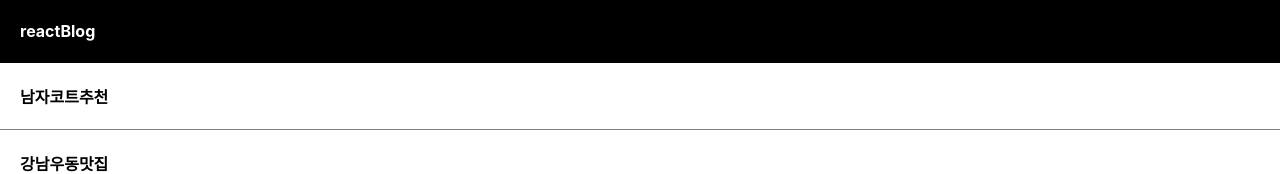
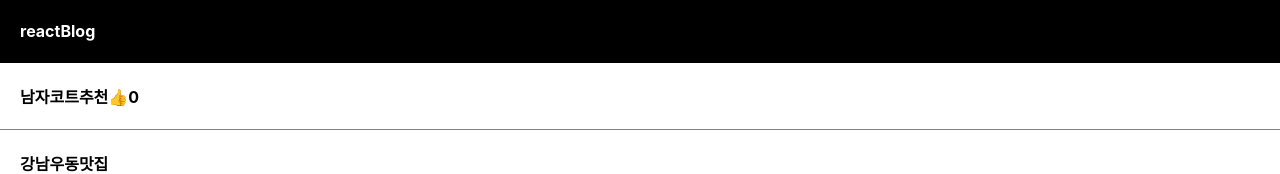
Before and after one commit to IAMISTP/react-blog, a React (Create React App) app: page / in a window 1280 px wide. Shown: the top 174 px of the page. Built offline with nearby package versions, Linux system fonts and the light colour scheme.

Commit message:
useState를 이용해서 좋아요버튼기능구현해보기

```diff
--- a/src/App.js
+++ b/src/App.js
@@ -1,3 +1,4 @@
+/* eslint-disable */
 import logo from "./logo.svg";
 import "./App.css";
 import { useState } from "react";
@@ -8,13 +9,21 @@ function App() {
     "강남우동맛집",
     "파이썬독학",
   ]);
+  let [goodCount, setGoodCount] = useState(0);
+  function goodEvent() {
+    setGoodCount(goodCount + 1);
+  }
   return (
     <div className="App">
       <div className="black-nav">
         <h4>reactBlog</h4>
       </div>
       <div className="list">
-        <h4>{title[0]}</h4>
+        <h4>
+          {title[0]}
+          <span onClick={goodEvent}>👍</span>
+          {goodCount}
+        </h4>
       </div>
       <div className="list">
         <h4>{title[1]}</h4>
```
